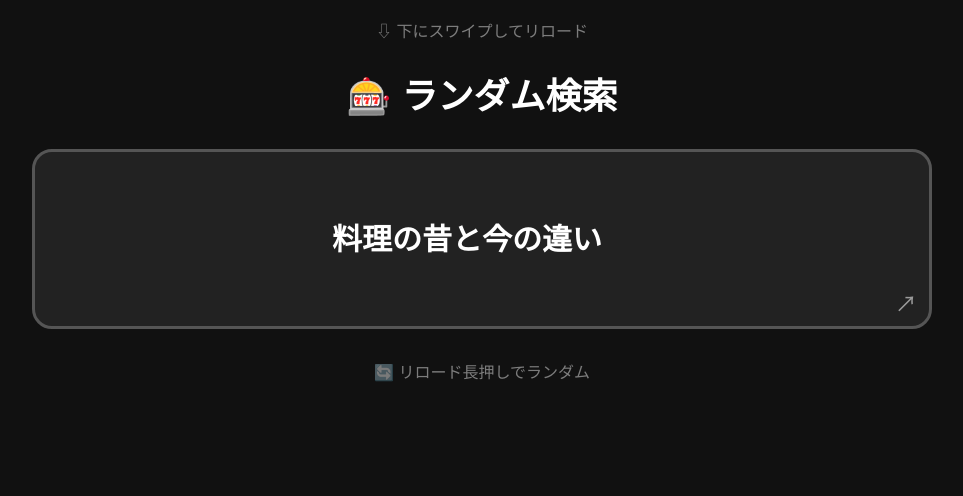
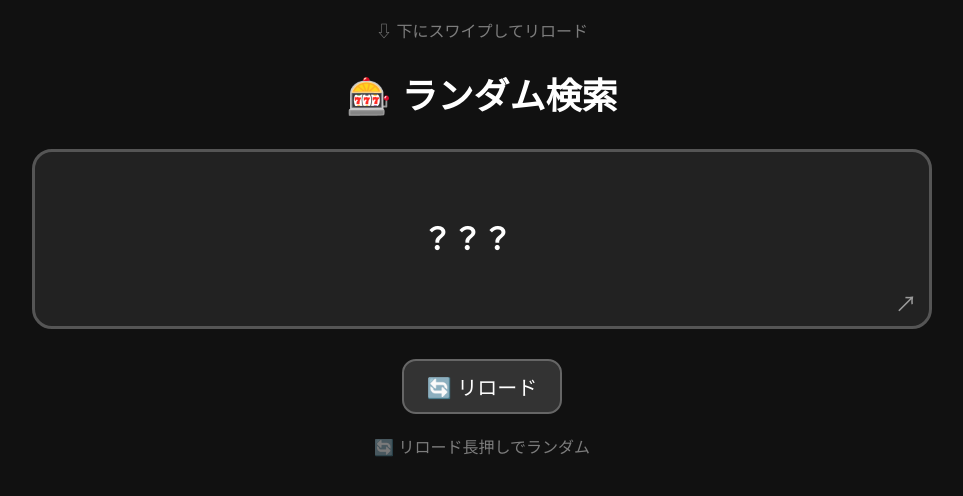
Before and after one commit to masaaki5/search-gacha, a plain HTML site: page index.html in a window 1280 px wide. Shown: the whole page, without its empty margins (158-1121 px from the left). Drawn offline with Linux system fonts and the light colour scheme.

Commit message:
Update index.html

```diff
--- a/index.html
+++ b/index.html
@@ -122,6 +122,33 @@ h1 {
 
 
 /* =========================
+   リロードボタン
+========================= */
+
+#reloadButton {
+    width: 160px;
+    height: 55px;
+
+    font-size: 20px;
+
+    color: white;
+    background: #333;
+
+    border: 2px solid #666;
+    border-radius: 14px;
+
+    cursor: pointer;
+
+    -webkit-user-select: none;
+    user-select: none;
+
+    -webkit-touch-callout: none;
+
+    touch-action: manipulation;
+}
+
+
+/* =========================
    長押し説明
 ========================= */
 
@@ -217,6 +244,15 @@ h1 {
     </div>
 
 </div>
+
+
+<!-- =========================
+     リロードボタン
+========================= -->
+
+<button id="reloadButton">
+    🔄 リロード
+</button>
 
 
 <!-- =========================
@@ -496,6 +532,31 @@ result.addEventListener(
 
 
 /* =========================
+   リロードボタン
+========================= */
+
+const reloadButton =
+    document.getElementById(
+        "reloadButton"
+    );
+
+
+reloadButton.addEventListener(
+
+    "click",
+
+    function() {
+
+        randomTopic();
+
+        vibrate();
+
+    }
+
+);
+
+
+/* =========================
    長押し
 ========================= */
 
@@ -762,37 +823,4 @@ document.addEventListener(
 
             setTimeout(
 
-                function() {
-
-                    randomTopic();
-
-                    vibrate();
-
-                },
-
-                100
-
-            );
-
-        }
-
-    },
-
-    {
-        passive: true
-    }
-
-);
-
-
-/* =========================
-   初回表示
-========================= */
-
-randomTopic();
-
-
-</script>
-
-</body>
-</html>
+                function()
```
